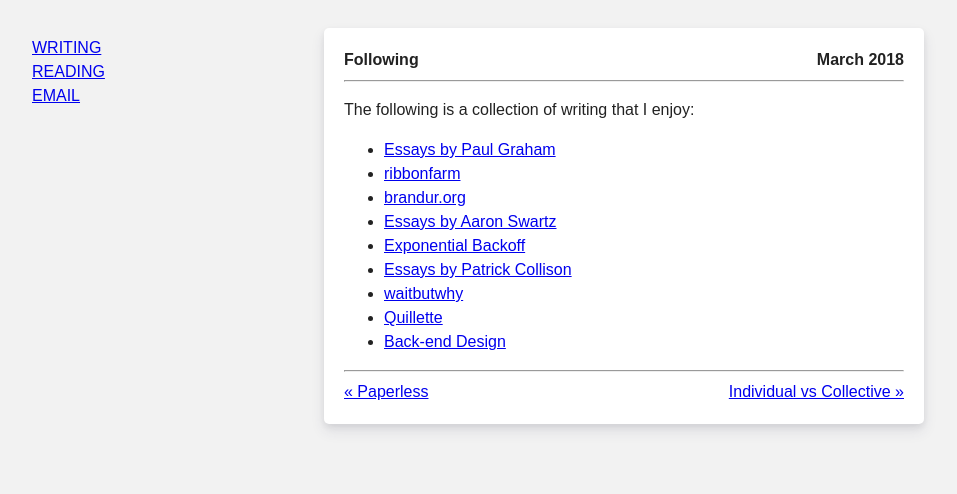
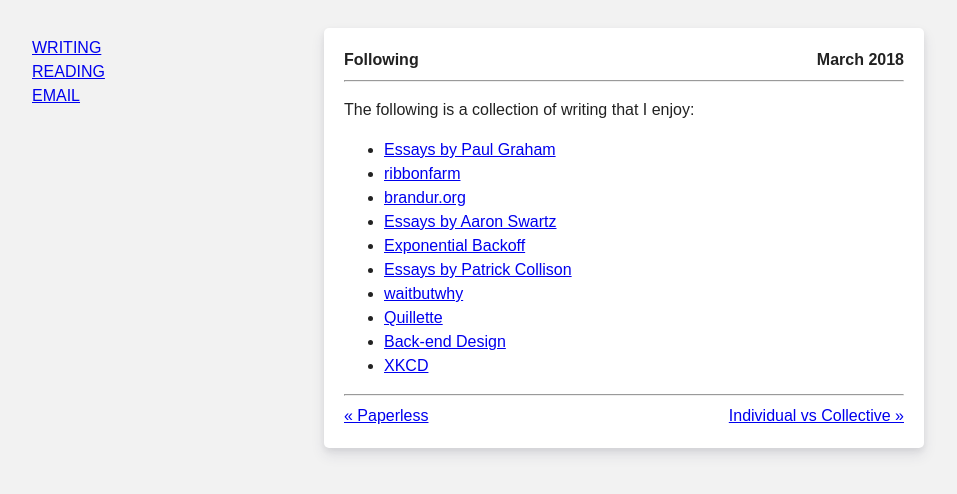
Before and after one commit to rogerkirkness/writing, a Jekyll site: the page built from _posts/2018-03-13-following.md, in a window 1280 px wide. Shown: the top 494 px of the page, without its empty margins (16-973 px from the left). Built offline with Jekyll 4.4.1, drawn with Linux system fonts in a browser that asks for light colours.

Commit message:
Bump version to 1.1.1

```diff
--- a/_posts/2018-03-13-following.md
+++ b/_posts/2018-03-13-following.md
@@ -14,3 +14,4 @@
 * [waitbutwhy](https://waitbutwhy.com/)
 * [Quillette](http://quillette.com/)
 * [Back-end Design](https://github.com/binhnguyennus/awesome-scalability)
+* [XKCD](https://www.xkcd.com/)
```
